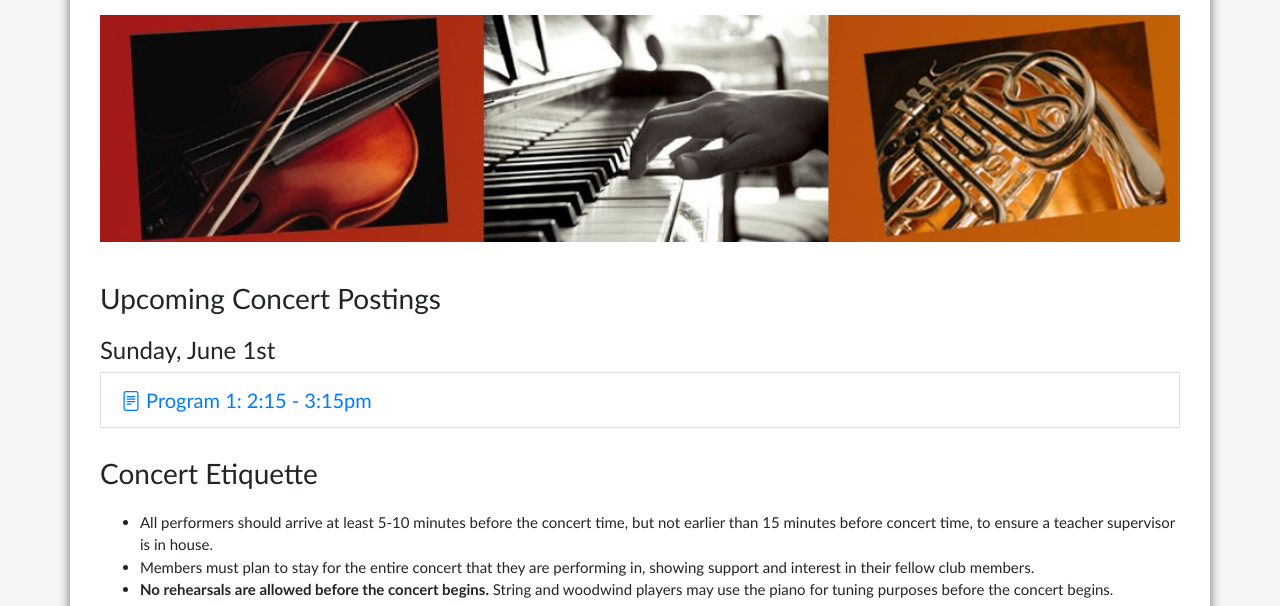
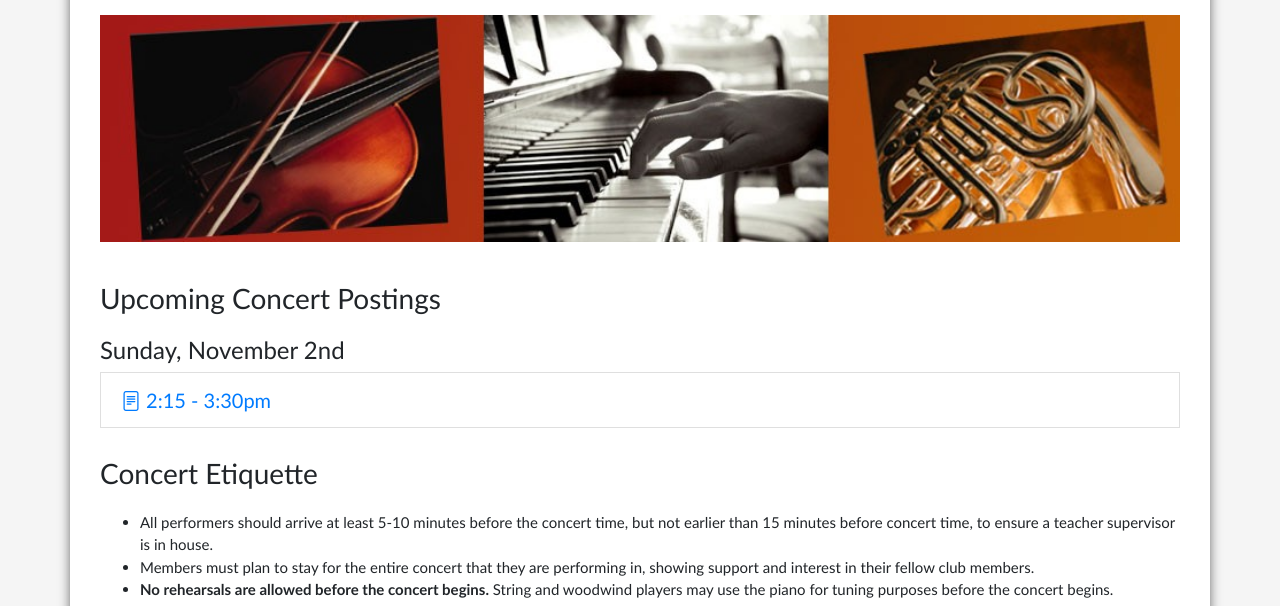
Before and after one commit to rozzasun/kmc-website, a plain HTML site: page concertTimesAndMessages.html in a window 1280 px wide. Shown: the part 180-786 px from the top of the page. Drawn offline with nearby package versions, Linux system fonts and the light colour scheme.

Commit message:
November 2nd concert

```diff
--- a/concertTimesAndMessages.html
+++ b/concertTimesAndMessages.html
@@ -77,10 +77,10 @@
             <h3>Upcoming Concert Postings</h3>
             <!-- <p>(Listing of the date of upcoming concerts with the programmes and times, posted 1 week in advance of the concert date)</p> -->
 
-            <h4 class="mt-3">Sunday, June 1st</h4>
-            <a style="font-size: 20px;" href="docs/programs/2025/june/2025-06-01.pdf" class="list-group-item">
+            <h4 class="mt-3">Sunday, November 2nd</h4>
+            <a style="font-size: 20px;" href="docs/programs/2025/november/2025-11-02.pdf" class="list-group-item">
               <i class="bi bi-file-text"></i>
-              Program 1: 2:15 - 3:15pm
+              2:15 - 3:30pm
             </a>
 
             <h3>Concert Etiquette</h3>
```
Also changed, not shown: 1 other file.
